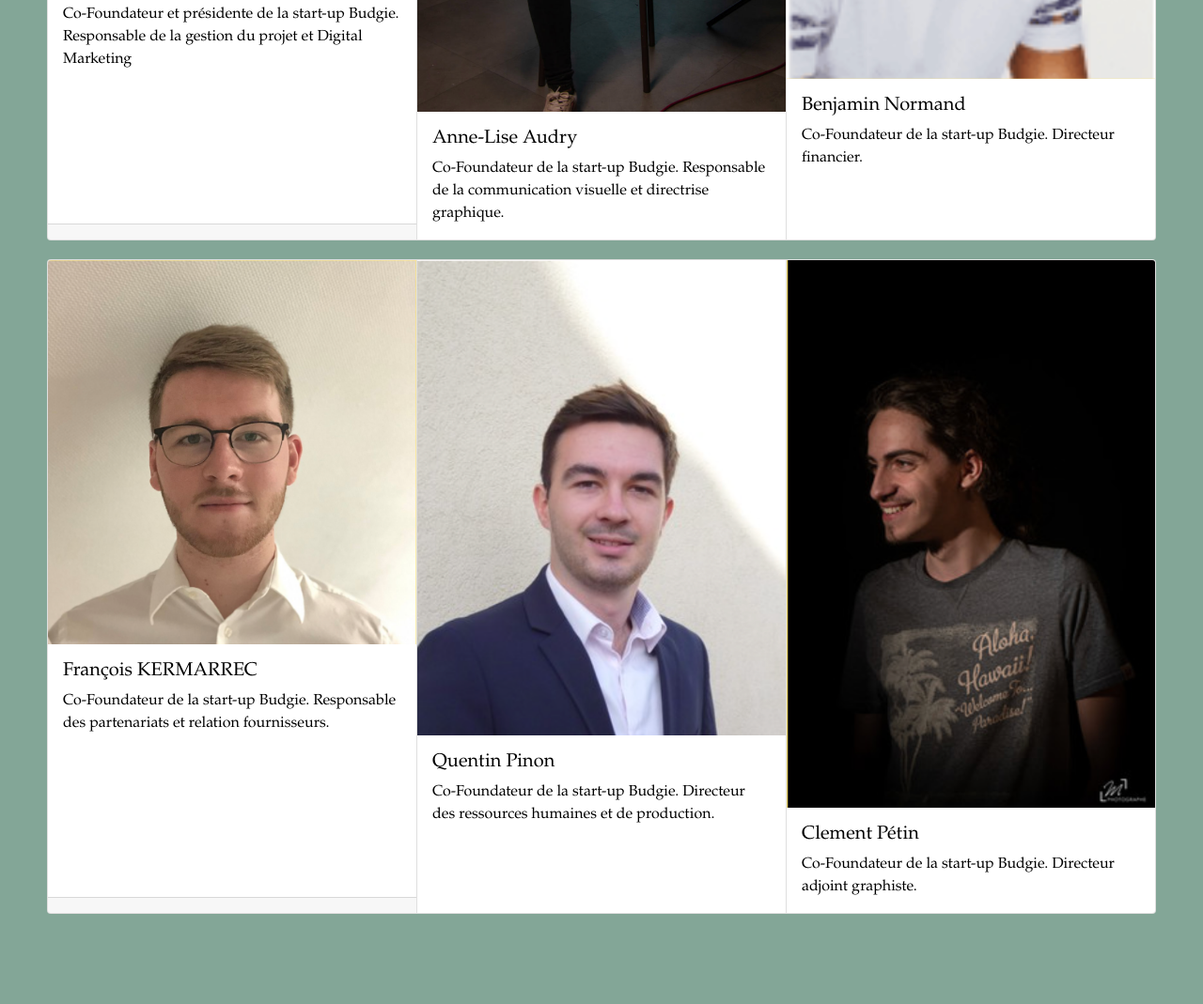
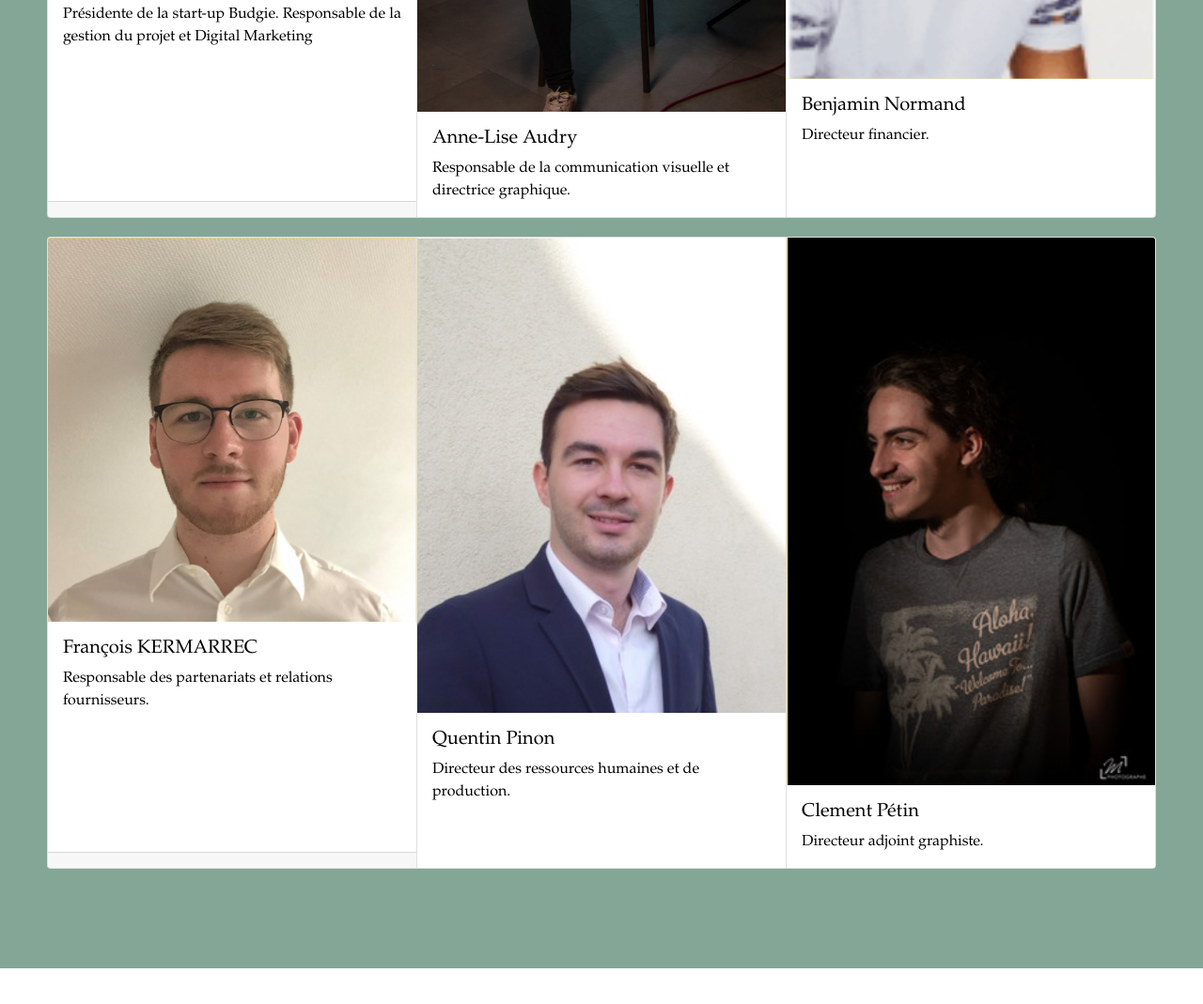
Before and after one commit to Sophie2223/Budgies.com, a plain HTML site: page Notrehistoire.html in a window 1280 px wide. Shown: the part 1593-2662 px from the top of the page at 94% size. After the commit the page ends 2624 px from the top, so only its background shows below. Drawn offline with nearby package versions, Linux system fonts and the light colour scheme.

Commit message:
final correction end

```diff
--- a/Notrehistoire.html
+++ b/Notrehistoire.html
@@ -65,7 +65,7 @@
         <br>
         <h1 style="text-align: center;"> La Rencontre</h1>
         <br>
-        <p> La start-up Budgie à vue le jour lors d'un déjeuner chez l'un des Co-Fondateur. Le sujet principale était la polution sur Paris dû à la mobilité. Ils ont alors débattue et argumentés des déplacements parisien contraingants en cette période Covid-19. Il est vrai, les transport sont bondés et la circulation est au ralentis dans l'ensemble de Paris. Ils ont alors eu l'idée d'aliée une technologie low-tech avec un moyen de déplacement plus sain pour les parisiens et pour l'environnement. Ils ont réalisé que le vélo 100% recyclé n'exister pas en France. Saisissant l'opportunité d'être pionner dans ce domaine, Bud1 et Budgi-e ont vus le jour.  </p>
+        <p> La start-up Budgie à vue le jour lors d'un déjeuner chez l'un des Co-Fondateur. Le sujet principal était la pollution sur Paris dû à la mobilité. Ils ont alors débattu et argumenté des déplacements parisiens contraignants en cette période Covid-19. Il est vrai, les transports sont bondés et la circulation est au ralenti dans l'ensemble de Paris. Ils ont alors eu l'idée de lier une technologie low-tech avec un moyen de déplacement plus sain pour les parisiens et pour l'environnement. Ils ont réalisé que le vélo 100 % recyclé n'exister pas en France. Saisissant l'opportunité d'être pionné dans ce domaine, Bud1 et Budgi-e ont vu le jour.  </p>
         </div>
         </div>
 
@@ -113,7 +113,7 @@
                   <img src="images/sophie.jpg" class="card-img-top" alt="ceo">
                   <div class="card-body">
                     <h5 class="card-title">Sophie Landi</h5>
-                    <p class="card-text">Co-Foundateur et présidente de la start-up Budgie. Responsable de la gestion du projet et Digital Marketing</p>
+                    <p class="card-text">Présidente de la start-up Budgie. Responsable de la gestion du projet et Digital Marketing</p>
                   </div>
                   <div class="card-footer">
                     <small class="text-muted"></small>
@@ -123,14 +123,14 @@
                   <img src="images/anne-lise.jpg" class="card-img-top" alt="Co-Foundateur">
                   <div class="card-body">
                     <h5 class="card-title">Anne-Lise Audry</h5>
-                    <p class="card-text">Co-Foundateur de la start-up Budgie. Responsable de la communication visuelle et directrise graphique.</p>
+                    <p class="card-text">Responsable de la communication visuelle et directrice graphique.</p>
                   </div>
                 </div>
                 <div class="card">
                   <img src="images/Benjamin.jpg" class="card-img-top" alt="co-Foundateur">
                   <div class="card-body">
                     <h5 class="card-title">Benjamin Normand</h5>
-                    <p class="card-text">Co-Foundateur de la start-up Budgie. Directeur financier.</p>
+                    <p class="card-text">Directeur financier.</p>
                   </div>
                 </div>
               </div>
@@ -144,7 +144,7 @@
                     <img src="images/François.jpg" class="card-img-top" alt="Co-Foundateur">
                     <div class="card-body">
                       <h5 class="card-title">François KERMARREC </h5>
-                      <p class="card-text">Co-Foundateur de la start-up Budgie. Responsable des partenariats et relation fournisseurs.</p>
+                      <p class="card-text"> Responsable des partenariats et relations fournisseurs.</p>
                     </div>
                     <div class="card-footer">
                       <small class="text-muted"></small>
@@ -154,14 +154,14 @@
                     <img src="images/quentin.jpg" class="card-img-top" alt="Co-Foundateur">
                     <div class="card-body">
                       <h5 class="card-title">Quentin Pinon</h5>
-                      <p class="card-text">Co-Foundateur de la start-up Budgie. Directeur des ressources humaines et de production.</p>
+                      <p class="card-text">Directeur des ressources humaines et de production.</p>
                     </div>
                   </div>
                   <div class="card">
                     <img src="images/clement.jpg" class="card-img-top" alt="Co-Foundateur">
                     <div class="card-body">
                       <h5 class="card-title">Clement Pétin </h5>
-                      <p class="card-text">Co-Foundateur de la start-up Budgie. Directeur adjoint graphiste.</p>
+                      <p class="card-text">Directeur adjoint graphiste.</p>
                     </div>
                   </div>
                 </div>
```
Also changed, not shown: bud1.html (+3 -3 lines), budgi-e.html (+5 -5 lines).
